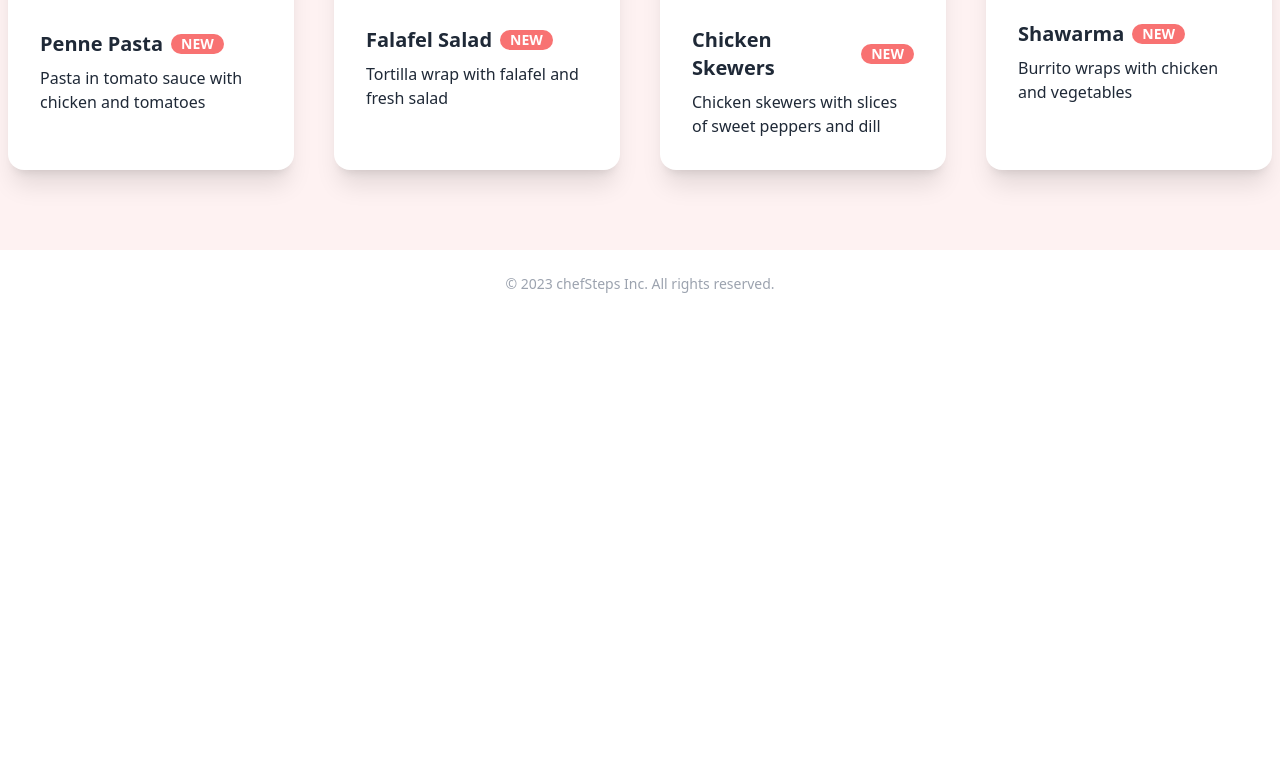
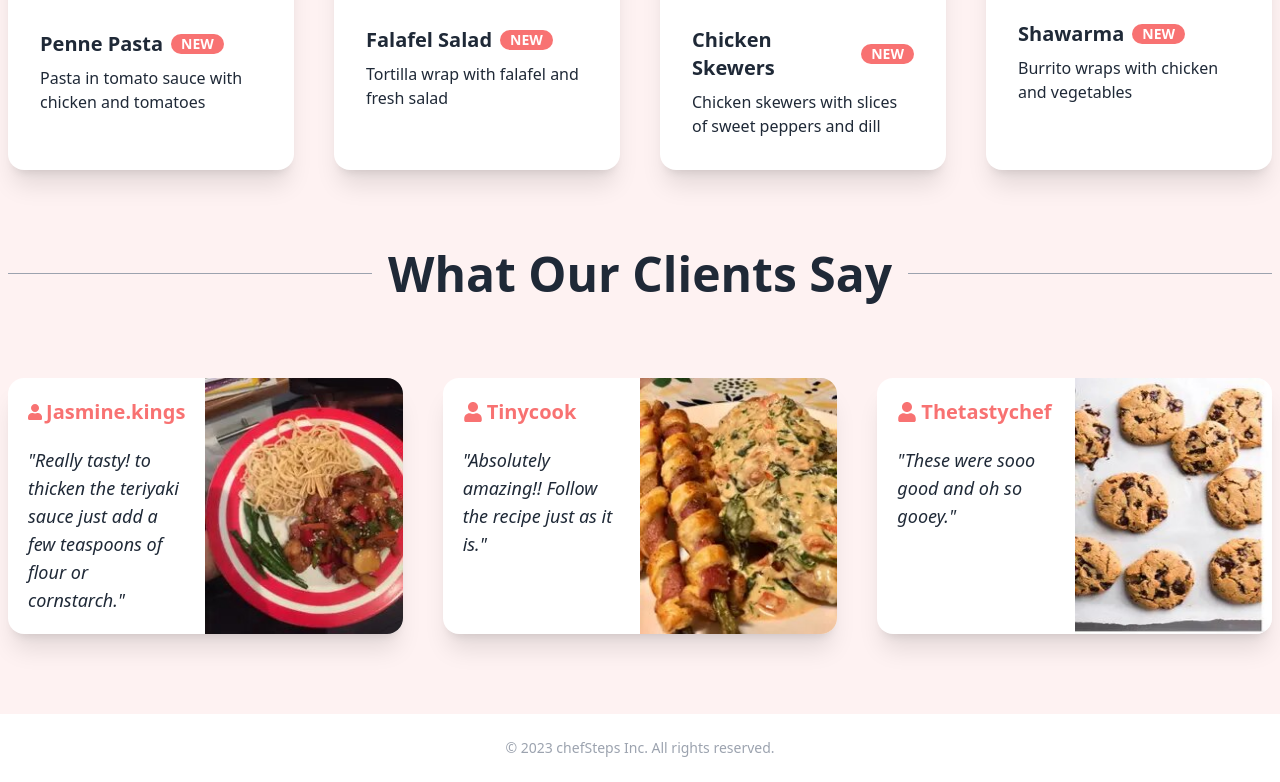
Before and after one commit to moheethasan/chef-steps-client-side, a React (Vite) app: page / in a window 1280 px wide. Shown: the part 1293-2075 px from the top of the page. Before the commit the page ends 1611 px from the top, so only its background shows below. Built offline with nearby package versions, Linux system fonts and the light colour scheme.

Commit message:
added clients review section

```diff
--- a/package.json
+++ b/package.json
@@ -16,6 +16,7 @@
     "match-sorter": "^6.3.1",
     "react": "^18.2.0",
     "react-dom": "^18.2.0",
+    "react-icons": "^4.8.0",
     "react-router-dom": "^6.11.0",
     "sort-by": "^1.2.0"
   },
--- /dev/null
+++ b/src/pages/ClientsReview/ClientsReview.jsx
@@ -0,0 +1,78 @@
+import React from "react";
+import review1 from "../../assets/review1.jpg";
+import review2 from "../../assets/review2.jpg";
+import review3 from "../../assets/review3.jpg";
+import { FaUser } from "react-icons/fa";
+
+const ClientsReview = () => {
+  return (
+    <div className="bg-red-50 px-2 pb-14 md:pb-20">
+      <div className="container mx-auto">
+        <fieldset className="border-t border-gray-400">
+          <legend className="mx-auto px-4 text-gray-800 text-3xl md:text-4xl xl:text-5xl font-semibold">
+            What Our Clients Say
+          </legend>
+        </fieldset>
+        <div className="grid grid-cols-1 md:grid-cols-2 lg:grid-cols-3 gap-8 md:gap-10 mt-10 md:mt-20">
+          <div className="flex bg-base-100 shadow-xl rounded-2xl h-56 lg:h-64">
+            <div className="p-5 flex flex-col gap-5 w-3/5 lg:w-1/2">
+              <span className="flex items-center gap-1 text-xl font-semibold text-error">
+                <FaUser />
+                Jasmine.kings
+              </span>
+              <p className="italic text-lg">
+                "Really tasty! to thicken the teriyaki sauce just add a few
+                teaspoons of flour or cornstarch."
+              </p>
+            </div>
+            <div className="w-2/5 lg:w-1/2">
+              <img
+                className="w-full rounded-r-2xl h-full"
+                src={review1}
+                alt="review"
+              />
+            </div>
+          </div>
+          <div className="flex bg-base-100 shadow-xl rounded-2xl h-56 lg:h-64">
+            <div className="p-5 flex flex-col gap-5 w-3/5 lg:w-1/2">
+              <span className="flex items-center gap-1 text-xl font-semibold text-error">
+                <FaUser />
+                Tinycook
+              </span>
+              <p className="italic text-lg">
+                "Absolutely amazing!! Follow the recipe just as it is."
+              </p>
+            </div>
+            <div className="w-2/5 lg:w-1/2">
+              <img
+                className="w-full rounded-r-2xl h-full"
+                src={review2}
+                alt="review"
+              />
+            </div>
+          </div>
+          <div className="flex bg-base-100 shadow-xl rounded-2xl h-56 lg:h-64">
+            <div className="p-5 flex flex-col gap-5 w-3/5 lg:w-1/2">
+              <span className="flex items-center gap-1 text-xl font-semibold text-error">
+                <FaUser />
+                Thetastychef
+              </span>
+              <p className="italic text-lg">
+                "These were sooo good and oh so gooey."
+              </p>
+            </div>
+            <div className="w-2/5 lg:w-1/2">
+              <img
+                className="w-full rounded-r-2xl h-full"
+                src={review3}
+                alt="review"
+              />
+            </div>
+          </div>
+        </div>
+      </div>
+    </div>
+  );
+};
+
+export default ClientsReview;
--- a/src/pages/Home/Home.jsx
+++ b/src/pages/Home/Home.jsx
@@ -1,12 +1,14 @@
 import React from "react";
 import Header from "../Header/Header";
 import NewestRecipes from "../NewestRecipes/NewestRecipes";
+import ClientsReview from "../ClientsReview/ClientsReview";
 
 const Home = () => {
   return (
     <div>
       <Header></Header>
       <NewestRecipes></NewestRecipes>
+      <ClientsReview></ClientsReview>
     </div>
   );
 };
--- a/src/pages/NewestRecipes/NewestRecipes.jsx
+++ b/src/pages/NewestRecipes/NewestRecipes.jsx
@@ -6,7 +6,7 @@ import shawarma from "../../assets/shawarma.jpg";
 
 const NewestRecipes = () => {
   return (
-    <div className="bg-red-50 px-2 mt-20 py-10 md:py-20">
+    <div className="bg-red-50 px-2 mt-20 py-14 md:py-20">
       <div className="container mx-auto">
         <fieldset className="border-t border-gray-400">
           <legend className="mx-auto px-4 text-gray-800 text-3xl md:text-4xl xl:text-5xl font-semibold">
```
Also changed, not shown: 1 other file (tests, documents, lock files or other folders).
